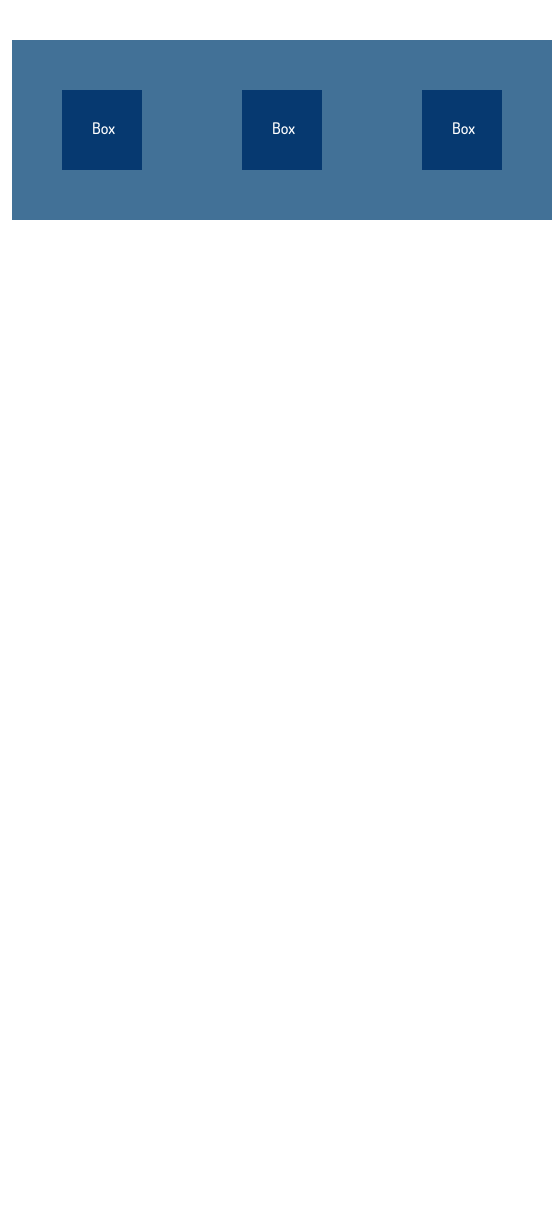
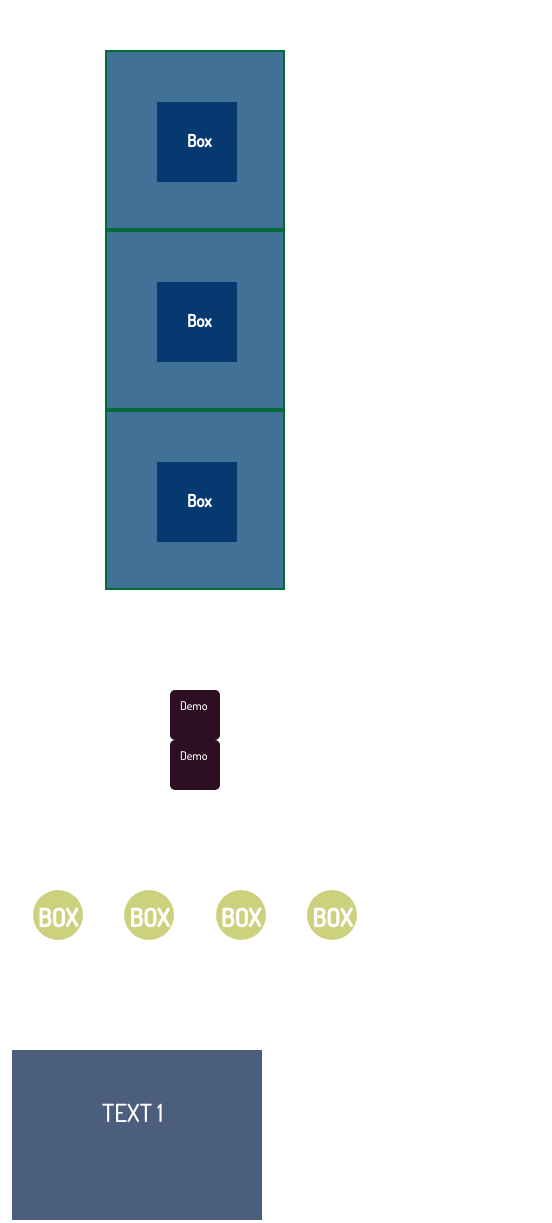
Before and after one commit to hsaida97/Position, a plain HTML site: page index.html in a window 390 px wide. Shown: the top 1223 px of the page, 552 px wide, since content can reach past the window. Before the commit the page ends 844 px from the top, so only its background shows below. Drawn offline with nearby package versions, Linux system fonts and the light colour scheme.

Commit message:
Transitions

```diff
--- a/_demo.sass
+++ b/_demo.sass
@@ -1,20 +1,29 @@
 #demo
     .box
         background-color: #427197
+        border: 2px solid #036b37
         width: 180px
         height: 180px
-        padding: 50px 50px
-        margin: 40px 0
-        &:hover
-            padding: 20px
+        padding: 50px
         .minibox
             background-color: #063970
             color: #ffff
+            font-weight: 600
+            font-size: 17px
             width: 80px
             height: 80px
             padding: 30px 30px
-            transition: 1s
+            transition: 2s
             &:hover
                 width: 140px
                 height: 140px
                 padding: 60px 60px
+                margin: -30px
+
+    @media (max-width: 750px)
+        .col-md-12
+            flex-direction: column
+            align-items: center
+    @media ( min-width: 751px)
+        .col-md-12
+            justify-content: space-evenly
--- /dev/null
+++ b/_demo2.sass
@@ -0,0 +1,38 @@
+#demo2
+    .minibox
+        background-color: #754c66
+        color: #ffff
+        font-weight: 700
+        width: 160px
+        height: 80px
+        border: 4px solid #754c66
+        padding: 10px 50px
+        border-radius: 5px
+        transition: 2s
+        &:hover
+            background-color: #35242f
+            cursor: pointer
+    @media (max-width: 800px)
+        .minibox
+            background-color: #7b77aa
+            border: none
+            width: 90px
+            height: 50px
+            font-size: 20px
+            font-weight: 100
+            padding: 15px 25px
+    @media (min-width:500px)
+        .col-md-12
+            flex-direction: column
+            align-items: center
+    @media (max-width: 500px)
+        .col-md-12
+            flex-direction: column
+            align-items: center
+            .minibox
+                background-color: #2c0f22
+                width: 50px
+                height: 50px
+                font-size: 12px
+                font-weight: none
+                padding: 10px
--- /dev/null
+++ b/_demo3.sass
@@ -0,0 +1,25 @@
+#demo3
+    .minibox
+        background-color: #7a5927
+        color: #ffff
+        font-weight: 700
+        font-size: 20px
+        width: 160px
+        height: 160px
+        border-radius: 100px
+        padding: 70px 65px
+        transition: 2s
+        &:hover
+            border-radius: 50px
+    @media (max-width: 800px)
+        .minibox
+            background-color: #ccd17e
+            width: 50px
+            height: 50px
+            font-size: 25px
+            font-weight: 700
+            padding: 15px 5px
+    @media (min-width: 500px)
+        .col-md-12
+            flex-direction: column
+            // align-items: center
--- /dev/null
+++ b/_demo4.sass
@@ -0,0 +1,12 @@
+#demo4
+    .col-md-12
+        flex-direction: column
+        .minibox
+            background-color: #4c5e7e
+            color: #ffff
+            width: 250px
+            height: 170px
+            padding: 50px 90px
+            font-size: 25px
+            font-weight: 500
+            margin: 10px 0
--- a/_main.sass
+++ b/_main.sass
@@ -1,3 +1,4 @@
 body
     font-family: 'Dosis', sans-serif
-    font-weight: 500
+section
+    padding: 50px 0
--- a/index.html
+++ b/index.html
@@ -19,7 +19,7 @@
     <section id="demo">
         <div class="container">
             <div class="row">
-                <div class="col-md-12 d-flex justify-content-between">
+                <div class="col-md-12 d-flex">
                     <div class="box">
                         <div class="minibox">Box</div>
                     </div>
@@ -34,6 +34,43 @@
         </div>
     </section>
 
+    <section id="demo2">
+        <div class="row">
+            <div class="col-md-12 d-flex justify-content-evenly">
+                <div class="minibox">Demo</div>
+                <div class="minibox">Demo</div>
+            </div>
+        </div>
+    </section>
+
+    <section id="demo3">
+        <div class="container">
+            <div class="row">
+                <div class="col-md-12 d-flex justify-content-around">
+                    <div class="minibox">BOX</div>
+                    <div class="minibox">BOX</div>
+                    <div class="minibox">BOX</div>
+                    <div class="minibox">BOX</div>
+                </div>
+            </div>
+        </div>
+    </section>
+
+    <section id="demo4">
+        <div class="container">
+            <div class="row">
+                <div class="col-md-12 d-flex">
+                    <div class="minibox">TEXT 1</div>
+                    <div class="minibox">TEXT 2</div>
+                    <div class="minibox">TEXT 3</div>
+                    <div class="minibox">TEXT 4</div>
+                    <div class="minibox form">TEXT 5</div>
+                    <div class="minibox">TEXT 6</div>
+                </div>
+            </div>
+        </div>
+    </section>
+
 </body>
 
 </html>
--- a/style.sass
+++ b/style.sass
@@ -1,2 +1,5 @@
 @import main
 @import demo
+@import demo2
+@import demo3
+@import demo4
```
Also changed, not shown: style.css, 1 other file.
